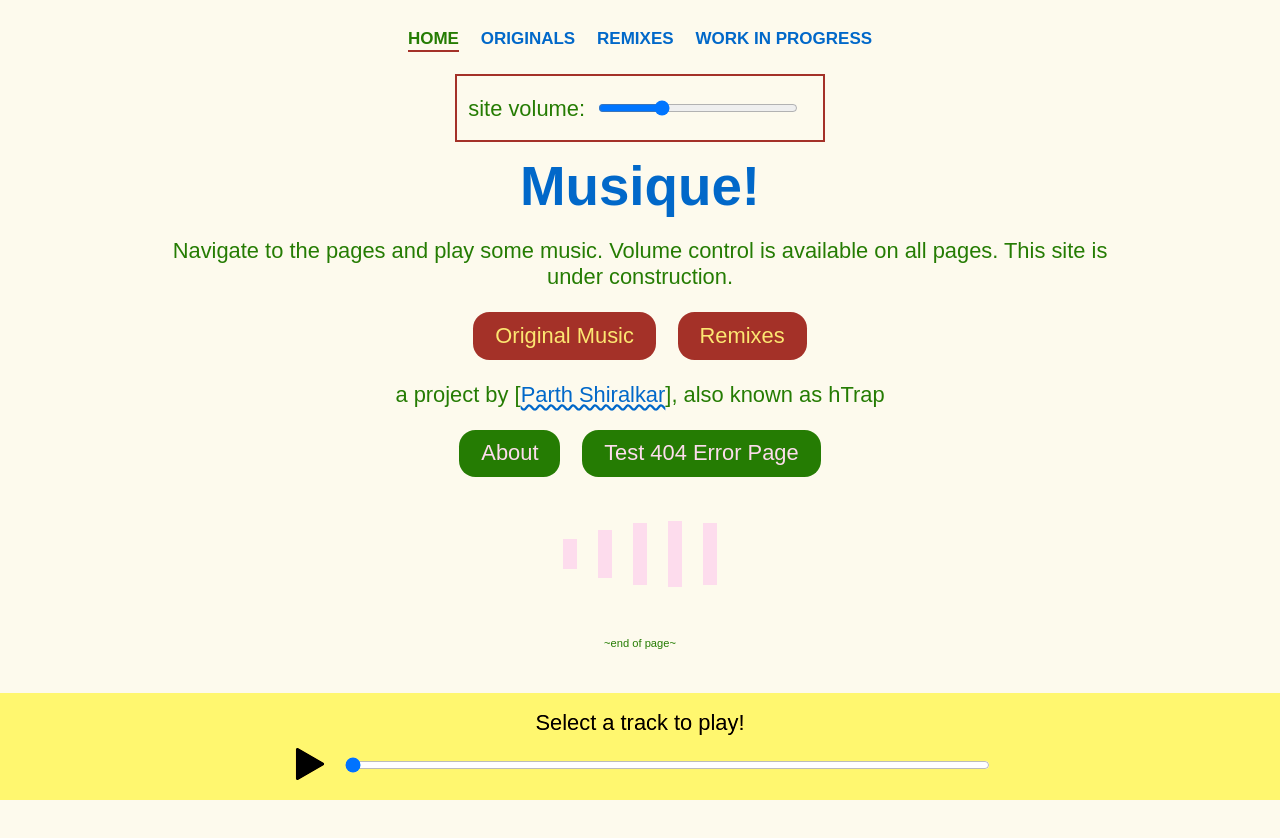
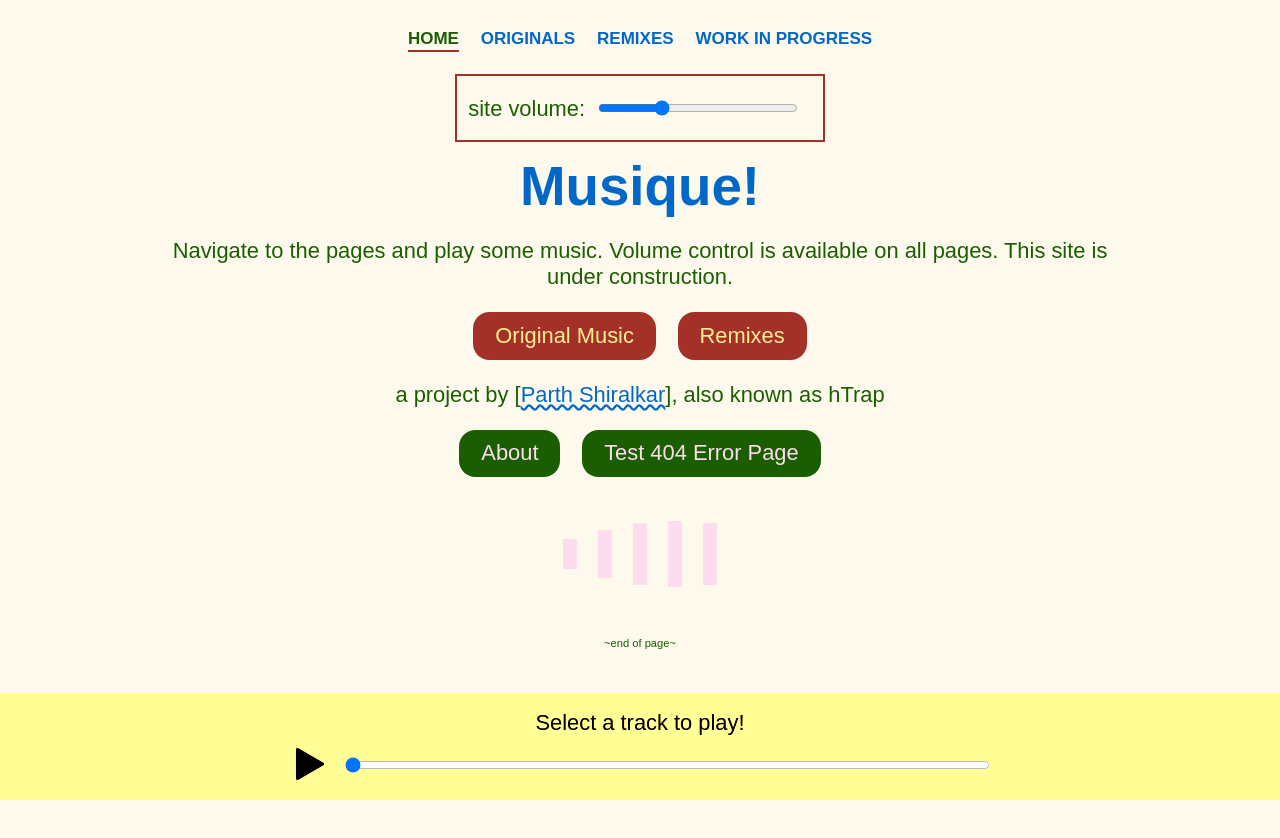
Before and after one commit to partheus/music, a Vue app: page / in a window 1280 px wide. Shown: the top 838 px of the page. Built offline with nearby package versions, Linux system fonts and the light colour scheme; a web font is replaced by a local one.

Commit message:
Fix shades of colors

```diff
--- a/src/assets/scss/_variables.scss
+++ b/src/assets/scss/_variables.scss
@@ -1,10 +1,10 @@
 $color--white: #eeede5;
 $color--black: #181818;
 $color--primary: #0168c9;
-$color--secondary: #257c03;
+$color--secondary: #1b5e01;
 $color--tertiary: #a43128;
-$color--success: #fce671;
+$color--success: #ffed92;
 $color--light: rgb(253, 250, 237);
 $color--dark: #25292c;
 $color--lightpink: #fddced;
-$color--pistachio: #dfffdb;
+$color--pistachio: #e9fde6;
```
